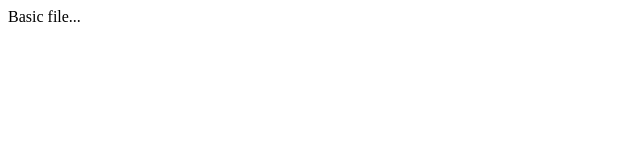
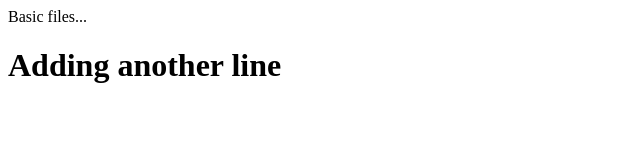
Before and after one commit to skitterm/try-vs-code, a plain HTML site: page index.html in a window 1280 px wide. Shown: the whole page, without its empty margins (0-640 px from the left). Drawn offline with Linux system fonts and the light colour scheme.

Commit message:
Made some changes.

```diff
--- a/index.html
+++ b/index.html
@@ -3,10 +3,10 @@
 <head>
     <meta charset="UTF-8">
     <meta name="viewport" content="width=device-width, initial-scale=1.0">
-    <meta http-equiv="X-UA-Compatible" content="ie=edge">
     <title>Document</title>
 </head>
 <body>
-    Basic file...
+    Basic files...
+    <h1>Adding another line</h1>
 </body>
 </html>
```
